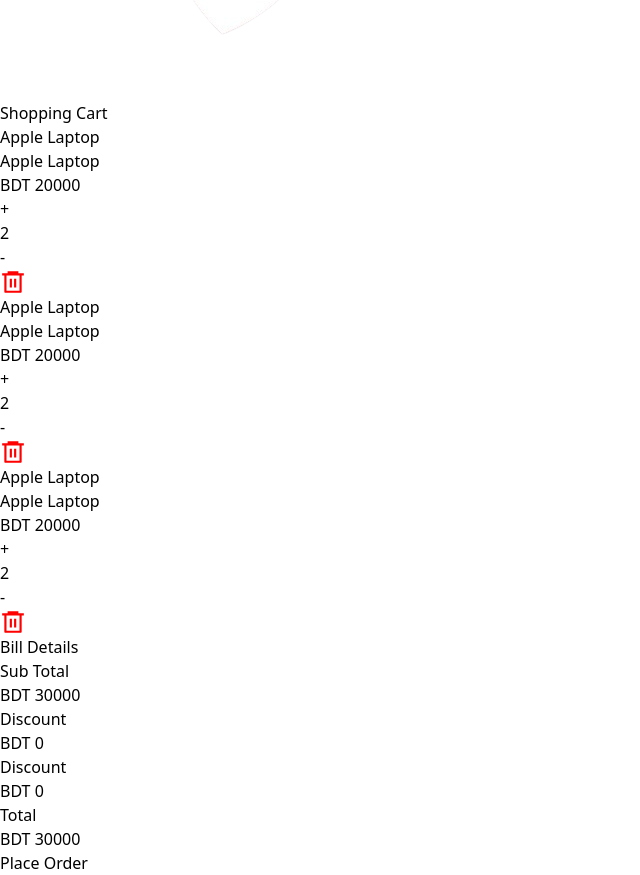
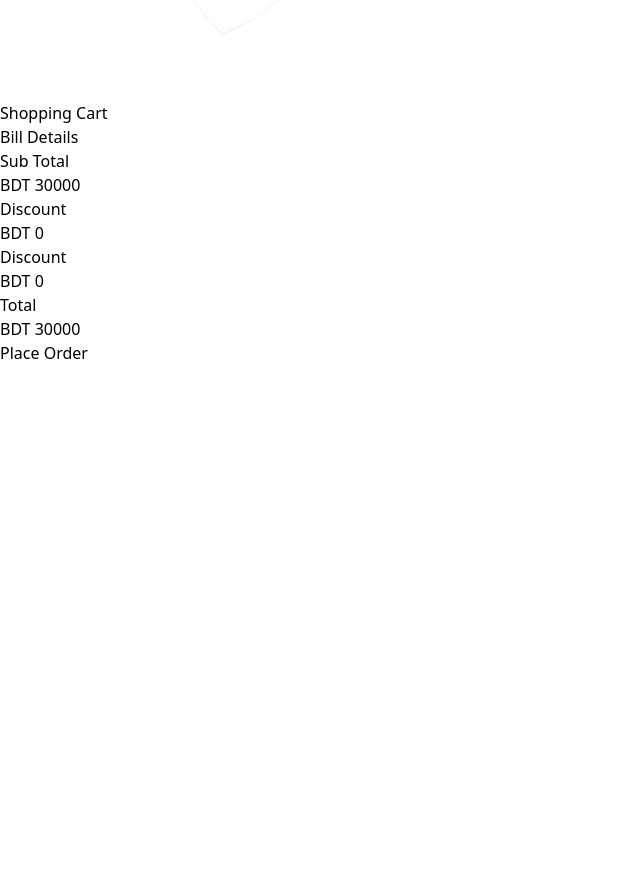
Before and after one commit to shariar-duke/product_cart_react_redux, a React (Vite) app: page /cart in a window 1280 px wide. Shown: the part 1498-2373 px from the top of the page, without its empty margins (0-640 px from the left). After the commit the page ends 1863 px from the top, so only its background shows below. Built offline with nearby package versions, Linux system fonts and the light colour scheme.

Commit message:
dynamic values of caartItem

```diff
--- a/src/comonents/Cart.jsx
+++ b/src/comonents/Cart.jsx
@@ -1,14 +1,16 @@
+import { useSelector } from "react-redux";
 import CartItem from "./CartItem";
 import PriceBox from "./PriceBox";
 export default function Cart() {
+  const allCarts = useSelector((state) => state.cart);
+  console.log("All the carts are", allCarts);
   return (
     <div className="mt-[120px] px-[30px] grid grid-cols-3 gap-[36px]">
       <div className="col-span-2">
         <p className="font-bold text-[20px] mb-[26px]">Shopping Cart</p>
         <div className="flex flex-col gap-[16px]">
-          <CartItem />
-          <CartItem />
-          <CartItem />
+          {allCarts &&
+            allCarts.map((cart) => <CartItem key={cart.id} cart={cart} />)}
         </div>
       </div>
       <div className="col-span-1">
--- a/src/comonents/CartItem.jsx
+++ b/src/comonents/CartItem.jsx
@@ -1,19 +1,25 @@
+/* eslint-disable react/prop-types */
 
 import { RiDeleteBin6Line } from "react-icons/ri";
-export default function CartItem() {
+export default function CartItem({cart}) {
+
+    const backgroundImageStyle = {
+        backgroundImage: `url(${cart?.imgUrl ?? ""})`,
+      };
+
   return (
     <div className="border border-gray-200 shadow-lg rounded-lg flex  p-[14px]  items-center">
        <div className="flex flex-1 gap-[12px]">
-        <div className="h-[80px] w-[140px] rounded-md bg-cover bg-center bg-[url('/bgImg.jpg')]"></div>
+        <div className="h-[80px] w-[140px] rounded-md bg-cover bg-center" style={backgroundImageStyle}></div>
          <div className="flex flex-col gap-[5px]  h-full">
-            <p className="text-[16px] font-bold text-black-200">Apple Laptop</p>
-            <p className="text-[14px] font-bold text-gray-600">Apple Laptop</p>
-            <p className="text-[16px] font-bold text-gray">BDT 20000</p>
+            <p className="text-[16px] font-bold text-black-200">{cart?.productName}</p>
+            <p className="text-[14px] font-bold text-gray-600"> {cart?.category} </p>
+            <p className="text-[16px] font-bold text-gray">{cart?.price}</p>
          </div>
        </div>
        <div className="flex flex-1  gap-[14px]">
         <p className="text-[20px] font-medium cursor-pointer">+</p>
-        <p className="text-[20px] font-medium cursor-pointer">2</p>
+        <p className="text-[20px] font-medium cursor-pointer">{cart?.quantity}</p>
         <p className="text-[20px] font-medium cursor-pointer">-</p>
        </div>
        <RiDeleteBin6Line className="cursor-pointer" color="red"  size={26}/>
```
